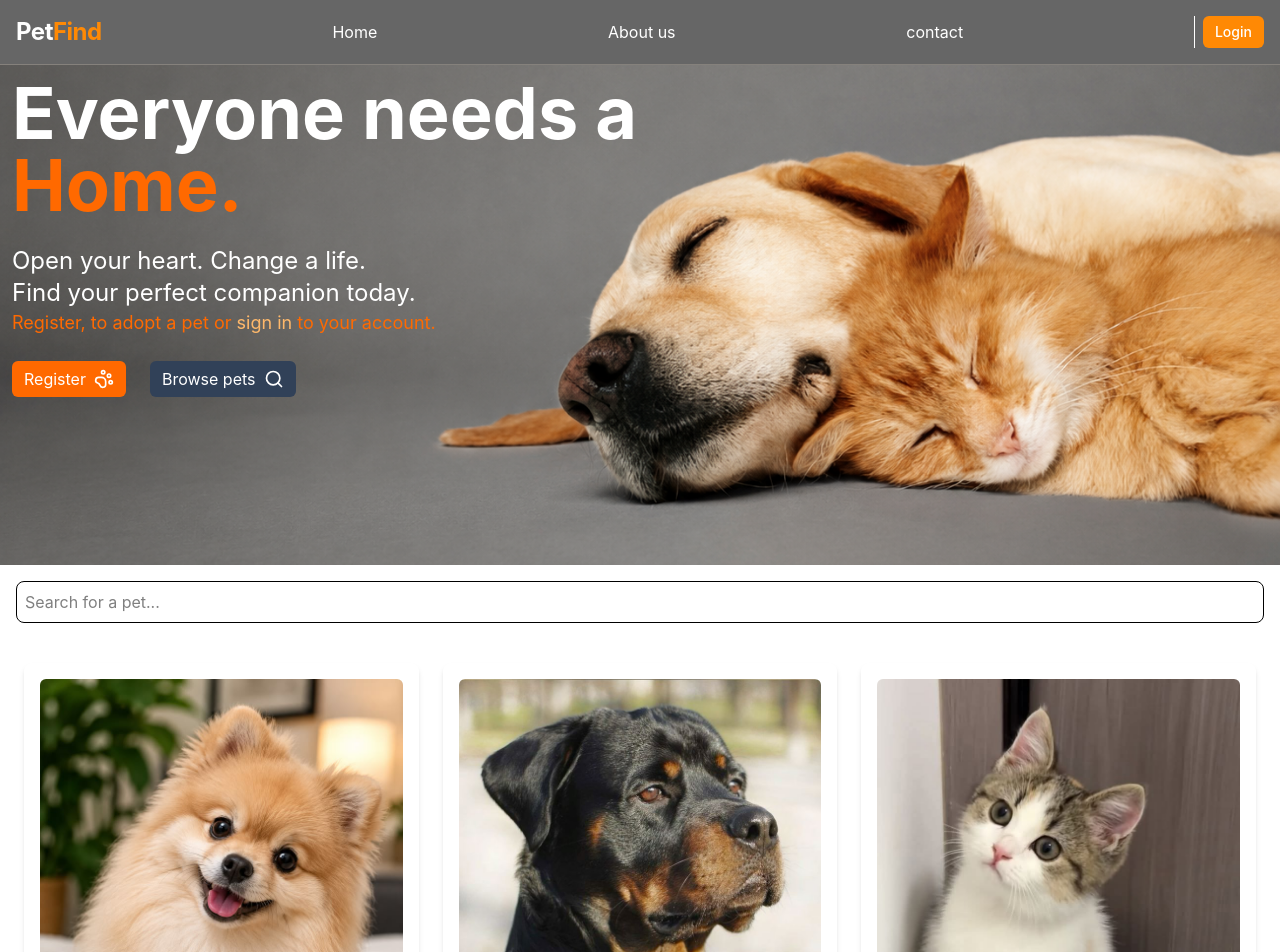
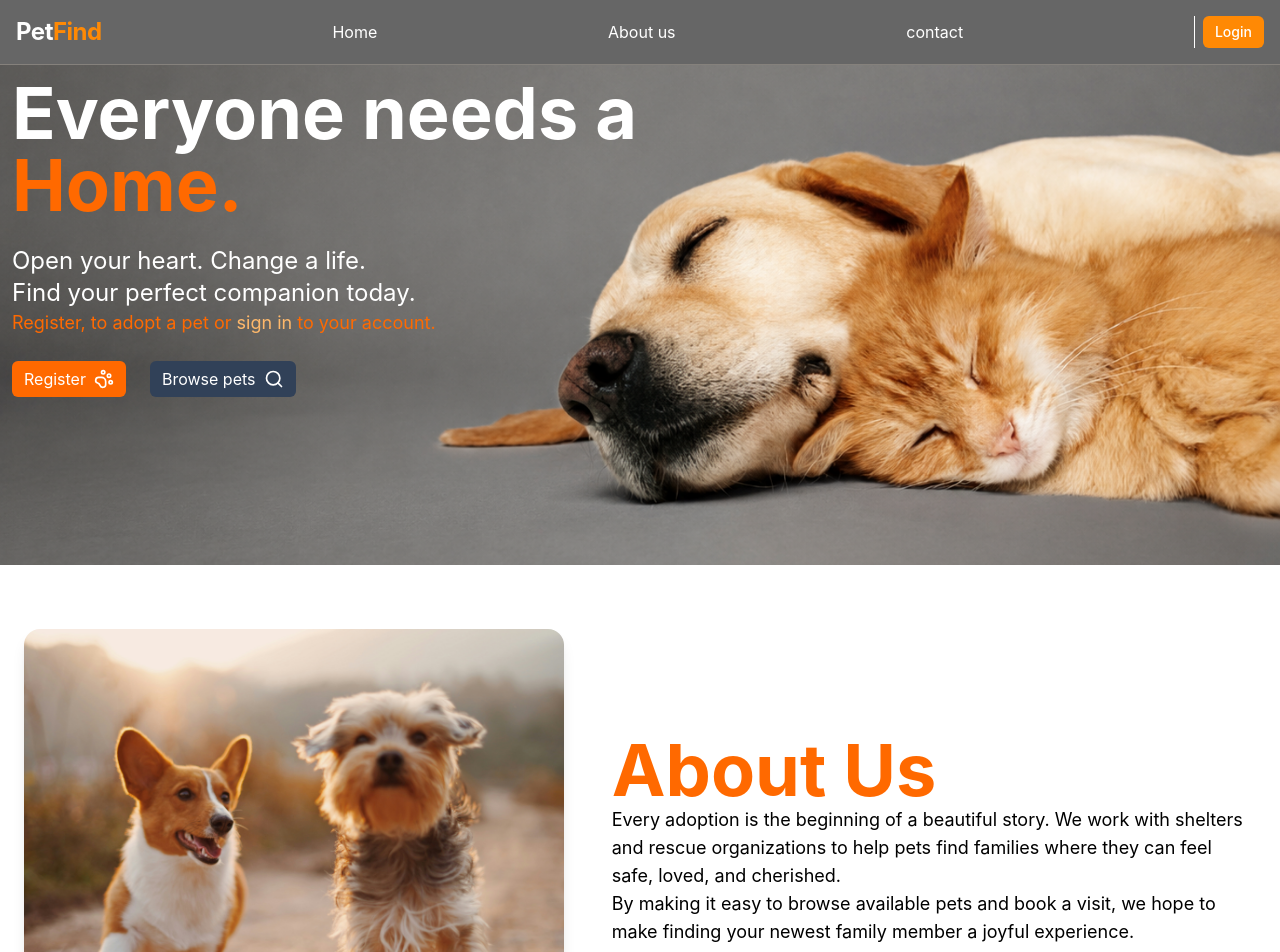
Before and after one commit to group-1-collaboration/Pet-Find, a React (Vite) app: page / in a window 1280 px wide. Shown: the top 952 px of the page. Built offline with nearby package versions, Linux system fonts and the light colour scheme.

Commit message:
feat: import about section

```diff
--- a/src/App.jsx
+++ b/src/App.jsx
@@ -3,13 +3,16 @@ import React from 'react'
 import PetList from './components/PetList'
 import Navbar from './components/Navbar'
 import Header from './components/Header'
+import AboutUs from './components/AboutUs'
 import Footer from './components/footer'
+
 
 function App() {
   return (
     <div>
       <Navbar />
       <Header />
+      <AboutUs />
       <PetList/>
       <Footer />
     </div>
```
